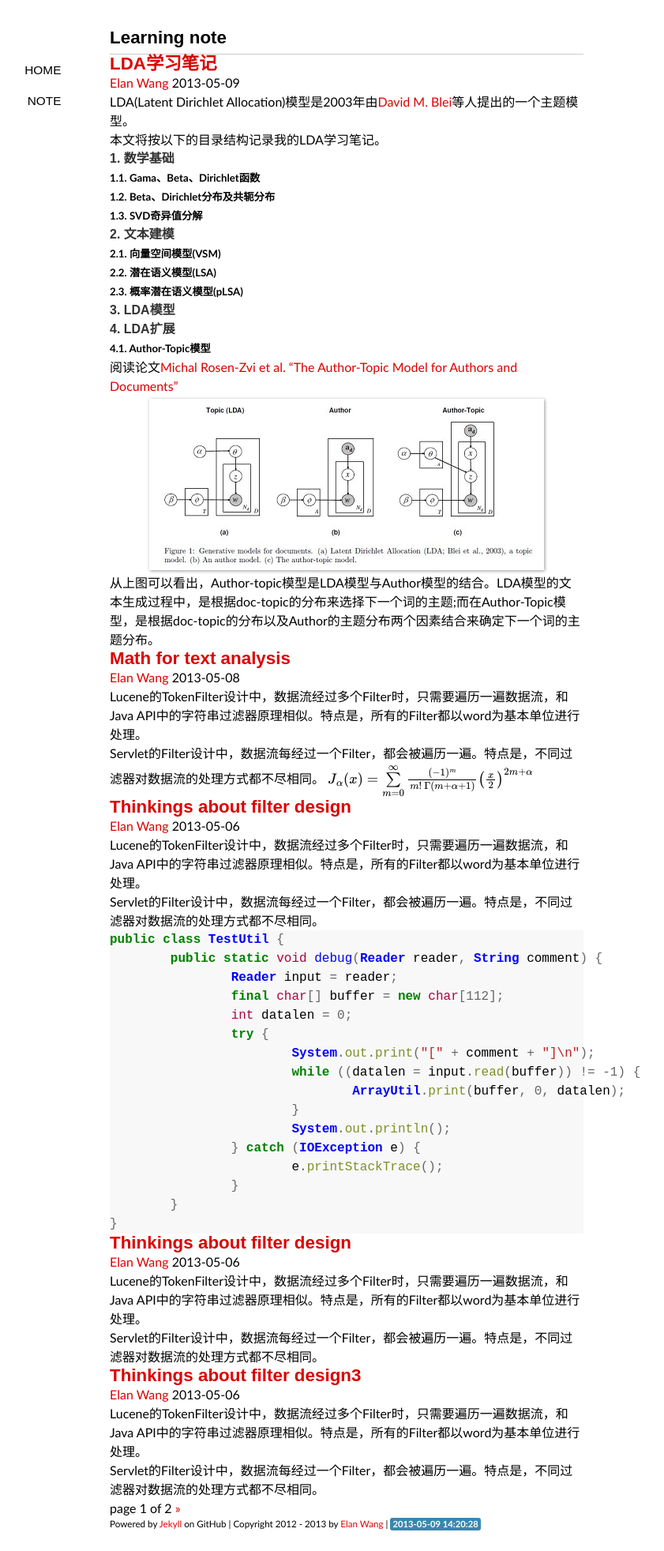
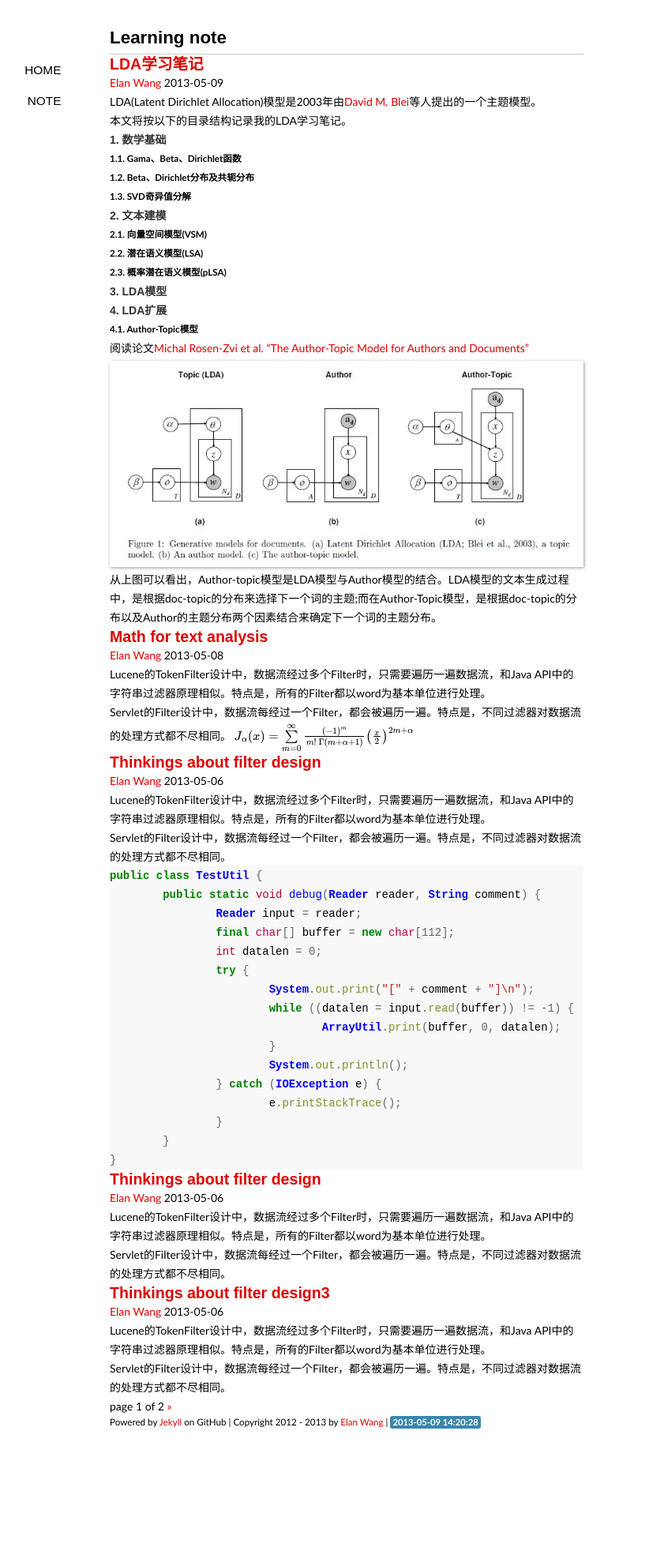
Before and after one commit to elan2wang/note, a Jekyll site: the page built from index.html, in a window 1280 px wide. Shown: the whole page at 79% size, without its empty margins (201-1042 px from the left). Built offline with Jekyll 4.4.1, drawn with Linux system fonts in a browser that asks for light colours; formulas are drawn with MathJax 3; the list of posts is cut into pages by our own code; after the commit the page ends 1835 px from its top, so only the background shows below that.

Commit message:
edit LDA note

```diff
--- a/style/note.css
+++ b/style/note.css
@@ -4,7 +4,7 @@ a{color:#dd0000;text-decoration:none;}
 a:hover{color:#333333;text-decoration:underline;}
 
 #container{width:600px;margin:2em auto;display:block;padding:0 2em;}
-.content{font-size:16px;line-height:24px;}
+.content{font-size:14px;line-height:24px;}
 .content h1{padding:.5em 0;}
 .content img{max-width:600px;display:block;margin:4px auto;-webkit-box-shadow:#999 1px 1px 4px;-moz-box-shadow:#999 1px 1px 4px;box-shadow:#999 1px 1px 4px;}
 
```
Also changed, not shown: images/author-topic.png.
